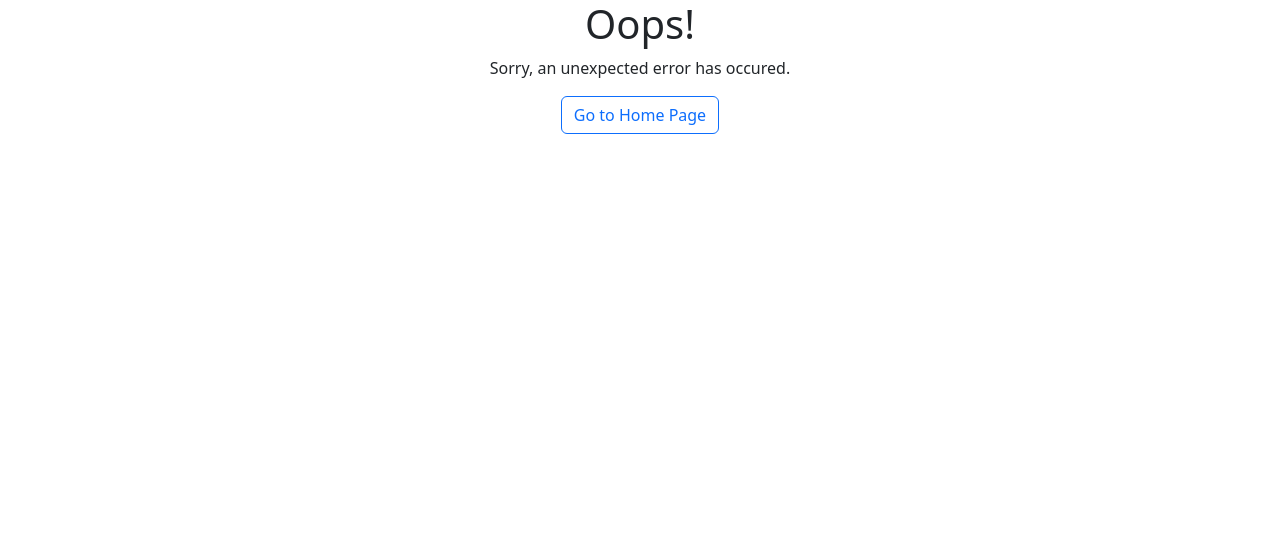
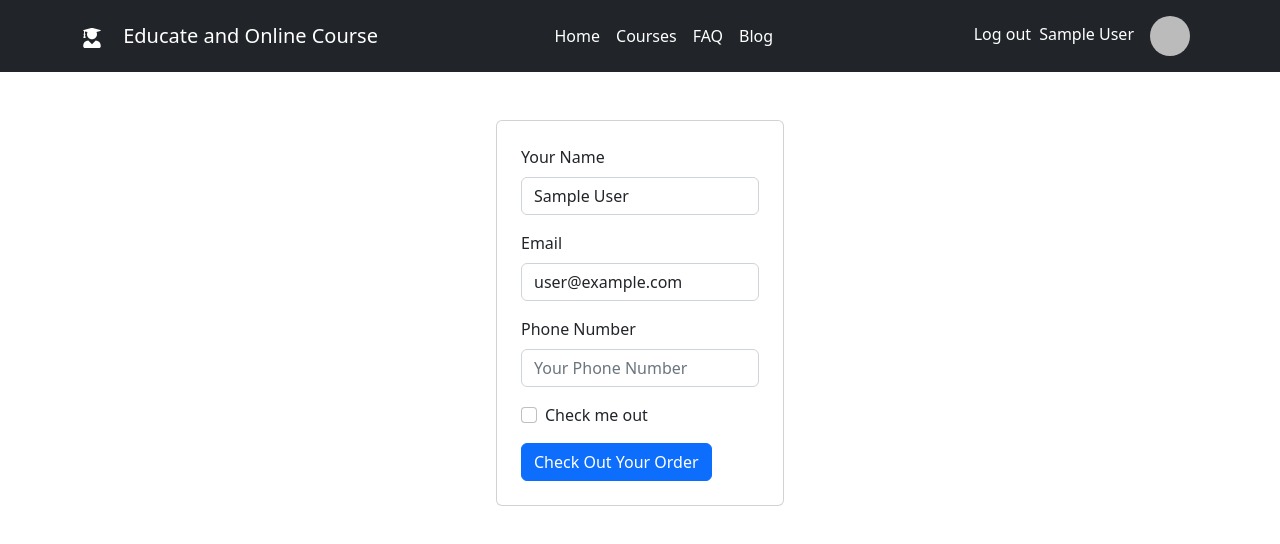
Before and after one commit to Abdur-Nur-Tushar-Irfan/assignment-10-client-side, a React (Create React App) app: page /courseCheckout in a window 1280 px wide. Shown: the top 544 px of the page. Built offline with nearby package versions, Linux system fonts and the light colour scheme; no server answers; sample sign-in values are in the browser's storage.

Commit message:
checkpoute completed

```diff
--- a/package.json
+++ b/package.json
@@ -11,6 +11,7 @@
     "react": "^18.2.0",
     "react-bootstrap": "^2.5.0",
     "react-dom": "^18.2.0",
+    "react-hot-toast": "^2.4.0",
     "react-icons": "^4.6.0",
     "react-router-dom": "^6.4.2",
     "react-scripts": "5.0.1",
--- a/src/Courses/Courses.js
+++ b/src/Courses/Courses.js
@@ -6,9 +6,11 @@ import CourseList from '../components/CourseList/CourseList';
 import Header from '../components/Header/Header';
 
 const Courses = () => {
+
     return (
         <div>
-            <Header></Header>
+
+           <Header></Header>
 
                 <Row>
                 <Col className='mt-5 ' sm={4}>
@@ -17,9 +19,8 @@ const Courses = () => {
 
                         </Col>
                     <Col sm={8}>
-                        this is for all courses
-                        <AllCourses></AllCourses>
 
+                       <Outlet></Outlet>
 
 
                         </Col>
--- a/src/Home/Home.js
+++ b/src/Home/Home.js
@@ -1,8 +1,7 @@
 import React from 'react';
+import { Button } from 'react-bootstrap';
 import Carousel from 'react-bootstrap/Carousel';
 import Brand1 from '../assets/Brand1.jpg';
-import Brand2 from '../assets/Brand2.jpg'
-import Brand3 from '../assets/Brand3.jpg'
 
 const Home = () => {
     return (
@@ -17,34 +16,12 @@ const Home = () => {
                     <Carousel.Caption>
                         <h3>First slide label</h3>
                         <p>Nulla vitae elit libero, a pharetra augue mollis interdum.</p>
+                        <Button variant="outline-primary">Primary</Button>
                     </Carousel.Caption>
                 </Carousel.Item>
-                <Carousel.Item>
-                    <img
-                        className="d-block w-100"
-                        src={Brand2}
-                        alt="Second slide"
-                    />
 
-                    <Carousel.Caption>
-                        <h3>Second slide label</h3>
-                        <p>Lorem ipsum dolor sit amet, consectetur adipiscing elit.</p>
-                    </Carousel.Caption>
-                </Carousel.Item>
-                <Carousel.Item>
-                    <img
-                        className="d-block w-100"
-                        src={Brand3}
-                        alt="Third slide"
-                    />
 
-                    <Carousel.Caption>
-                        <h3>Third slide label</h3>
-                        <p>
-                            Praesent commodo cursus magna, vel scelerisque nisl consectetur.
-                        </p>
-                    </Carousel.Caption>
-                </Carousel.Item>
+
             </Carousel>
 
         </div>
--- a/src/Routes/Routes.js
+++ b/src/Routes/Routes.js
@@ -1,6 +1,8 @@
 import { createBrowserRouter } from "react-router-dom";
 import AllCourses from "../components/AllCourses/AllCourses";
 import Blog from "../components/Blog/Blog";
+import CheckOut from "../components/CheckOut/CheckOut";
+import CourseDetails from "../components/CourseDetails/CourseDetails";
 
 
 import Login from "../components/Login/Login";
@@ -10,6 +12,7 @@ import Courses from "../Courses/Courses";
 import ErrorPage from "../Errorpage/ErrorPage";
 import Home from "../Home/Home";
 import Main from "../Main/Main";
+import PrivateRoute from '../PrivateRoute/PrivateRoute'
 
 
 export const routes=createBrowserRouter([
@@ -23,6 +26,7 @@ export const routes=createBrowserRouter([
                 path:'/',
                 element:<Home></Home>
             },
+
             {
                 path:'/home',
                 element:<Home></Home>
@@ -40,14 +44,36 @@ export const routes=createBrowserRouter([
                 path:'/register',
                 element:<Register></Register>
             },
+            {
+                path:'/courseCheckout',
+                element:<PrivateRoute><CheckOut></CheckOut></PrivateRoute>
+            }
 
         ]
     },
     {
-        path:'courses',
-        element:<Courses></Courses>
+        path:"/courses",
+        element:<Courses></Courses>,
+        children:[
+            {
+                path:'/courses',
+                loader: () => fetch('http://localhost:5000/allCourses'),
+                element:<AllCourses></AllCourses>
+            },
+
+                {
+                    path:'/courses/:id',
+                    loader: ({params})=>fetch (`http://localhost:5000/category/${params.id}`),
+                    element:<CourseDetails></CourseDetails>
+
+                },
+
+
+
+        ]
     }
 
 
 
+
 ])
--- a/src/components/AllCourses/AllCourses.js
+++ b/src/components/AllCourses/AllCourses.js
@@ -1,11 +1,27 @@
-import React, { useState } from 'react';
+import { Col, Row } from "react-bootstrap";
+import { useLoaderData } from "react-router-dom";
+import ForAllCourse from "../ForAllCourse/ForAllCourse";
+import './AllCourses.css'
+
 
 
 const AllCourses = () => {
+    const allCourse = useLoaderData();
+    console.log(allCourse)
+
+
 
 
     return (
-        <div>
+        <div className=" row-cols-1 row-cols-lg-2 g-4 row mt-3">
+
+
+                    {
+                        allCourse.map(course => <ForAllCourse
+                            course={course}
+
+                        ></ForAllCourse>)
+                    }
 
         </div>
     );
--- /dev/null
+++ b/src/components/CheckOut/CheckOut.js
@@ -0,0 +1,55 @@
+import React, { useContext } from 'react';
+import { Card } from 'react-bootstrap';
+import Button from 'react-bootstrap/Button';
+import Form from 'react-bootstrap/Form';
+import toast from 'react-hot-toast';
+import { FaGoogle } from 'react-icons/fa';
+import { AuthContext } from '../../UserContext/UserContext';
+
+const CheckOut = () => {
+    const {user}=useContext(AuthContext)
+    const handleCheckOut=()=>{
+        toast.success('Your Order place succefully')
+    }
+    return (
+        <div>
+            <Card className='mx-auto mt-5' style={{ width: '18rem' }}>
+                <Form className='p-4'>
+                    <Form.Group className="mb-3" controlId="formBasicEmail">
+                        <Form.Label>Your Name</Form.Label>
+                        <Form.Control type="email" value={user?.displayName} name='Name' readOnly placeholder="Enter your Email" required />
+
+                    </Form.Group>
+
+                    <Form.Group className="mb-3" controlId="formBasicPassword">
+                        <Form.Label>Email</Form.Label>
+                        <Form.Control type="email" value={user?.email} name='email' placeholder="Your Email" required />
+                    </Form.Group>
+                    <Form.Group className="mb-3" controlId="formBasicPassword">
+                        <Form.Label>Phone Number</Form.Label>
+                        <Form.Control type="number" name='password' placeholder="Your Phone Number" required />
+                    </Form.Group>
+
+
+
+
+                    <Form.Group className="mb-3" controlId="formBasicCheckbox">
+                        <Form.Check type="checkbox" label="Check me out" />
+                    </Form.Group>
+
+                    <Button variant="primary" onClick={handleCheckOut} type="submit">
+                        Check Out Your Order
+                    </Button>
+
+                </Form>
+
+
+
+
+            </Card>
+
+        </div>
+    );
+};
+
+export default CheckOut;
--- /dev/null
+++ b/src/components/CourseCard/CourseCard.js
@@ -0,0 +1,28 @@
+import React from 'react';
+import Button from 'react-bootstrap/Button';
+import Card from 'react-bootstrap/Card';
+import { Link } from 'react-router-dom';
+
+
+const CourseCard = ({ element }) => {
+    console.log(element)
+    const { image_url,title,details } = element
+    return (
+        <div>
+            <Card className='m-2'>
+                <Card.Img variant="top" src={image_url} />
+                <Card.Body>
+                    <Card.Title>{title}</Card.Title>
+                    <Card.Text>
+                        {details}
+
+                    </Card.Text>
+                    <Link to='/courseCheckout'><Button variant="primary">Get premium Access</Button></Link>
+                </Card.Body>
+            </Card>
+
+        </div>
+    );
+};
+
+export default CourseCard;
--- /dev/null
+++ b/src/components/CourseDetails/CourseDetails.js
@@ -0,0 +1,27 @@
+import React from 'react';
+import { useLoaderData } from 'react-router-dom';
+import CourseCard from '../CourseCard/CourseCard';
+
+
+const CourseDetails = () => {
+    const details=useLoaderData()
+    console.log(details)
+
+    return (
+        <div>
+        <h2>this is course CourseDetails{details.length}</h2>
+        {
+            details.map(element=><CourseCard
+                key={element._id}
+                element={element}
+
+
+            ></CourseCard>)
+        }
+
+
+        </div>
+    );
+};
+
+export default CourseDetails;
--- /dev/null
+++ b/src/components/ForAllCourse/ForAllCourse.js
@@ -0,0 +1,33 @@
+import React from 'react';
+import Col from 'react-bootstrap/Col';
+import Row from 'react-bootstrap/Row';
+import Card from 'react-bootstrap/Card';
+
+const ForAllCourse = ({ course }) => {
+    const { image_url,title,details } = course
+    return (
+        <div>
+
+                <Card >
+                    <Card.Img variant="top" src={image_url} />
+                    <Card.Body>
+                        <Card.Title>{title}</Card.Title>
+                        <Card.Text>
+                        {details.slice(0,100) + '...'}
+                        </Card.Text>
+                    </Card.Body>
+                </Card>
+
+
+
+
+
+
+
+
+
+        </div>
+    );
+};
+
+export default ForAllCourse;
--- a/src/components/Header/Header.js
+++ b/src/components/Header/Header.js
@@ -24,10 +24,10 @@ const Header = () => {
                     <Navbar.Toggle aria-controls="responsive-navbar-nav" />
                     <Navbar.Collapse id="responsive-navbar-nav">
                         <Nav className="me-auto mx-auto">
-                            <NavLink to='home' className='text-white align-center me-3 text-decoration-none'>Home</NavLink>
-                            <NavLink to='courses' className='text-white align-center me-3 text-decoration-none'>Courses</NavLink>
+                            <NavLink to='/home' className='text-white align-center me-3 text-decoration-none'>Home</NavLink>
+                            <NavLink to='/courses' className='text-white align-center me-3 text-decoration-none'>Courses</NavLink>
                             <NavLink className='text-white align-center me-3 text-decoration-none'>FAQ</NavLink>
-                            <NavLink to='blog' className='text-white align-center me-3 text-decoration-none'>Blog</NavLink>
+                            <NavLink to='/blog' className='text-white align-center me-3 text-decoration-none'>Blog</NavLink>
 
                         </Nav>
                         <Nav>
--- a/src/index.js
+++ b/src/index.js
@@ -5,13 +5,16 @@ import App from './App';
 import reportWebVitals from './reportWebVitals';
 import 'bootstrap/dist/css/bootstrap.min.css';
 import UserContext from './UserContext/UserContext';
+import  { Toaster } from 'react-hot-toast';
 
 const root = ReactDOM.createRoot(document.getElementById('root'));
 root.render(
   <React.StrictMode>
     <UserContext>
       <App />
+      <Toaster />
     </UserContext>
+
   </React.StrictMode>
 );
 
```
Also changed, not shown: src/components/AllCourses/AllCourses.css (added), 1 other file (tests, documents, lock files or other folders).
